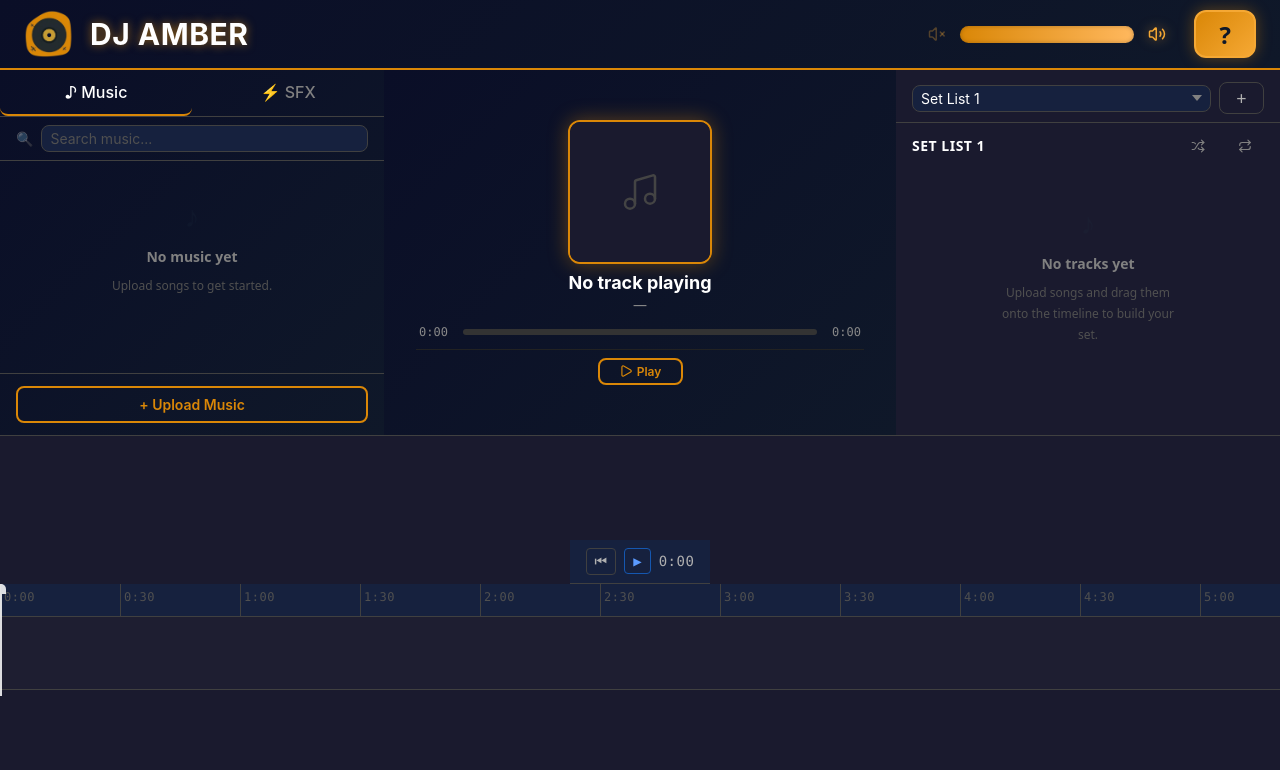
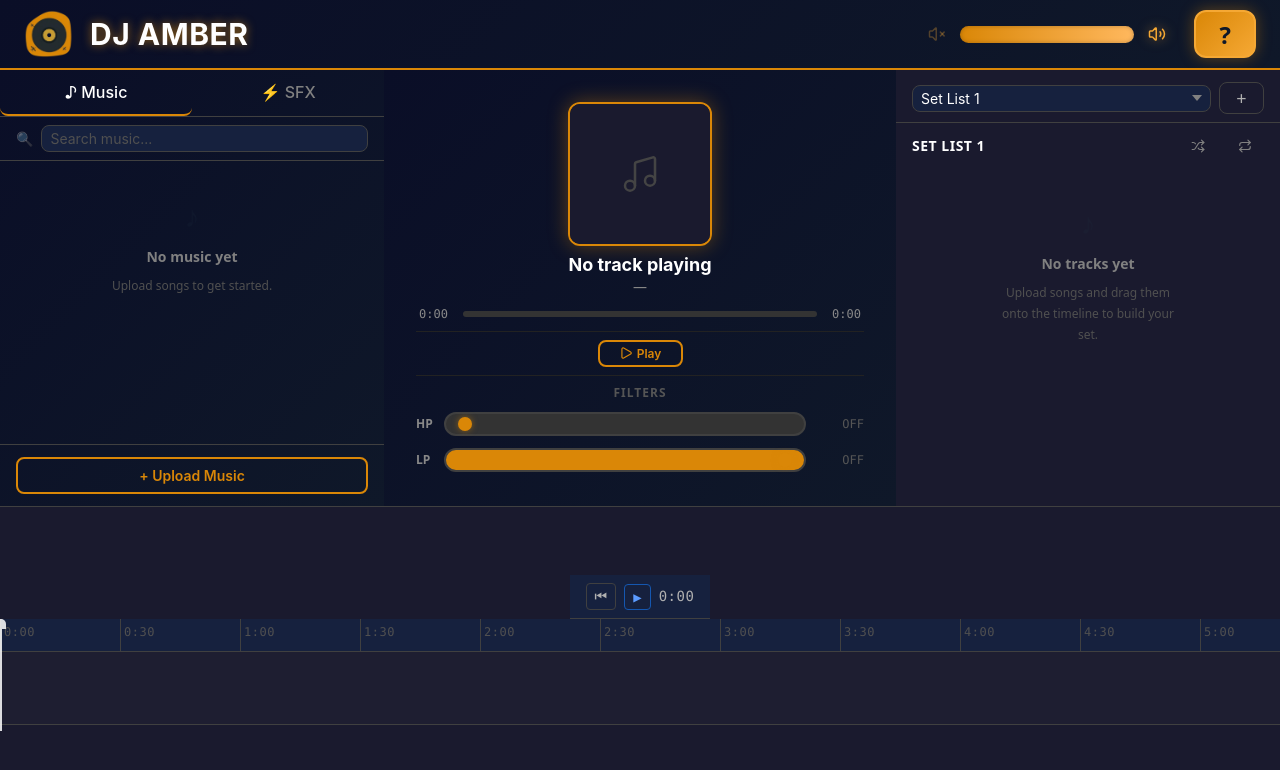
Before and after one commit to hashmapenjoyer/DJ-AMBER, a React (Vite) app: page / in a window 1280 px wide. Shown: the top 770 px of the page. Built offline with nearby package versions, Linux system fonts and the light colour scheme.

Commit message:
first draft w/ai UI

```diff
--- a/src/audio/VolumeController.ts
+++ b/src/audio/VolumeController.ts
@@ -2,7 +2,8 @@ import type { Gain } from './types';
 
 /**
  * owns the WebAudio gain-node graph:
- *   per-track gains -> master gain -> destination
+ *   musicTrackGain -> highpassFilter -> lowpassFilter -> masterGain -> destination
+ *   sfxTrackGain                                      -> masterGain
  *
  * exposes the track gain nodes so the Scheduler can connect
  * source nodes to the right bus.
@@ -14,14 +15,27 @@ export class VolumeController {
   readonly musicTrackGain: GainNode;
   readonly sfxTrackGain: GainNode;
 
+  private readonly highpassFilter: BiquadFilterNode;
+  private readonly lowpassFilter: BiquadFilterNode;
+
   constructor(ctx: AudioContext) {
     this.ctx = ctx;
 
     this.masterGain = ctx.createGain();
     this.masterGain.connect(ctx.destination);
 
+    this.highpassFilter = ctx.createBiquadFilter();
+    this.highpassFilter.type = 'highpass';
+    this.highpassFilter.frequency.value = 20; // 20 Hz = effectively bypassed
+
+    this.lowpassFilter = ctx.createBiquadFilter();
+    this.lowpassFilter.type = 'lowpass';
+    this.lowpassFilter.frequency.value = 20000; // 20 kHz = effectively bypassed
+
     this.musicTrackGain = ctx.createGain();
-    this.musicTrackGain.connect(this.masterGain);
+    this.musicTrackGain.connect(this.highpassFilter);
+    this.highpassFilter.connect(this.lowpassFilter);
+    this.lowpassFilter.connect(this.masterGain);
 
     this.sfxTrackGain = ctx.createGain();
     this.sfxTrackGain.connect(this.masterGain);
@@ -38,4 +52,14 @@ export class VolumeController {
   setSfx(gain: Gain): void {
     this.sfxTrackGain.gain.setValueAtTime(gain, this.ctx.currentTime);
   }
+
+  /** Set the highpass cutoff frequency in Hz. 20 Hz = effectively bypassed. */
+  setHighpass(freq: number): void {
+    this.highpassFilter.frequency.setValueAtTime(freq, this.ctx.currentTime);
+  }
+
+  /** Set the lowpass cutoff frequency in Hz. 20000 Hz = effectively bypassed. */
+  setLowpass(freq: number): void {
+    this.lowpassFilter.frequency.setValueAtTime(freq, this.ctx.currentTime);
+  }
 }
--- a/src/components/NowPlaying.tsx
+++ b/src/components/NowPlaying.tsx
@@ -1,4 +1,4 @@
-import { useEffect, useRef, useCallback } from 'react';
+import { useEffect, useRef, useCallback, useState } from 'react';
 import { Music, Play, Pause } from 'lucide-react';
 import '../styles/now-playing.css';
 import { useAudioEngine } from '../audio/UseAudioEngine';
@@ -11,6 +11,35 @@ interface NowPlayingProps {
 
 export default function NowPlaying({ libraryItems }: NowPlayingProps) {
   const { engine, currentSongTitle, currentSongArtist, transportState } = useAudioEngine();
+
+  // slider positions: HP 0-100 maps to 20-2000 Hz, LP 0-100 maps to 200-20000 Hz
+  const [hpSlider, setHpSlider] = useState(0);
+  const [lpSlider, setLpSlider] = useState(100);
+
+  const sliderToHighpass = (v: number) => 20 * Math.pow(100, v / 100);
+  const sliderToLowpass = (v: number) => 200 * Math.pow(100, v / 100);
+
+  const formatFreq = (hz: number): string => {
+    if (hz >= 1000) return `${(hz / 1000).toFixed(hz >= 10000 ? 0 : 1)}k`;
+    return `${Math.round(hz)}`;
+  };
+
+  const handleHpChange = (e: React.ChangeEvent<HTMLInputElement>) => {
+    const v = Number(e.target.value);
+    setHpSlider(v);
+    engine.volume.setHighpass(sliderToHighpass(v));
+  };
+
+  const handleLpChange = (e: React.ChangeEvent<HTMLInputElement>) => {
+    const v = Number(e.target.value);
+    setLpSlider(v);
+    engine.volume.setLowpass(sliderToLowpass(v));
+  };
+
+  const hpFreq = sliderToHighpass(hpSlider);
+  const lpFreq = sliderToLowpass(lpSlider);
+  const hpActive = hpSlider > 0;
+  const lpActive = lpSlider < 100;
 
   const isPlaying = transportState === 'playing';
   const hasTrack = currentSongTitle !== '';
@@ -139,6 +168,45 @@ export default function NowPlaying({ libraryItems }: NowPlayingProps) {
               {isPlaying ? 'Pause' : 'Play'}
             </button>
           </div>
+
+          {/* Filters */}
+          <div className="np-filter-section">
+            <span className="np-filter-title">Filters</span>
+            <div className="np-filter-row">
+              <span className="np-filter-label">HP</span>
+              <input
+                type="range"
+                className="np-filter-slider"
+                min={0}
+                max={100}
+                value={hpSlider}
+                onChange={handleHpChange}
+                style={{
+                  background: `linear-gradient(to right, #da8707 0%, #da8707 ${hpSlider}%, #333333 ${hpSlider}%, #333333 100%)`,
+                }}
+              />
+              <span className={`np-filter-value ${hpActive ? 'np-filter-value--active' : ''}`}>
+                {hpActive ? `${formatFreq(hpFreq)} Hz` : 'OFF'}
+              </span>
+            </div>
+            <div className="np-filter-row">
+              <span className="np-filter-label">LP</span>
+              <input
+                type="range"
+                className="np-filter-slider"
+                min={0}
+                max={100}
+                value={lpSlider}
+                onChange={handleLpChange}
+                style={{
+                  background: `linear-gradient(to right, #da8707 0%, #da8707 ${lpSlider}%, #333333 ${lpSlider}%, #333333 100%)`,
+                }}
+              />
+              <span className={`np-filter-value ${lpActive ? 'np-filter-value--active' : ''}`}>
+                {lpActive ? `${formatFreq(lpFreq)} Hz` : 'OFF'}
+              </span>
+            </div>
+          </div>
         </div>
       </div>
     </div>
--- a/src/styles/now-playing.css
+++ b/src/styles/now-playing.css
@@ -169,6 +169,93 @@
   box-shadow: 0 0 15px rgba(218, 135, 7, 0.5);
 }
 
+/* Filters */
+.np-filter-section {
+  width: 100%;
+  display: flex;
+  flex-direction: column;
+  gap: var(--space-2);
+  padding-top: var(--space-2);
+  border-top: 1px solid #222222;
+}
+
+.np-filter-title {
+  font-size: var(--fs-xs);
+  font-weight: var(--fw-semibold);
+  color: #555555;
+  text-transform: uppercase;
+  letter-spacing: var(--ls-wider);
+  text-align: center;
+}
+
+.np-filter-row {
+  display: flex;
+  align-items: center;
+  gap: var(--space-2);
+  width: 100%;
+}
+
+.np-filter-label {
+  font-size: var(--fs-xs);
+  font-weight: var(--fw-semibold);
+  color: #888888;
+  min-width: 18px;
+}
+
+.np-filter-slider {
+  flex: 1;
+  -webkit-appearance: none;
+  appearance: none;
+  height: 4px;
+  border-radius: var(--br-full);
+  cursor: pointer;
+  outline: none;
+  transition: height var(--transition-base);
+}
+
+.np-filter-slider:hover {
+  height: 6px;
+}
+
+.np-filter-slider::-webkit-slider-thumb {
+  -webkit-appearance: none;
+  appearance: none;
+  width: 14px;
+  height: 14px;
+  border-radius: 50%;
+  background: #da8707;
+  cursor: pointer;
+  box-shadow: 0 0 6px rgba(218, 135, 7, 0.5);
+  transition: box-shadow var(--transition-base);
+}
+
+.np-filter-slider:hover::-webkit-slider-thumb {
+  box-shadow: 0 0 12px rgba(218, 135, 7, 0.7);
+}
+
+.np-filter-slider::-moz-range-thumb {
+  width: 14px;
+  height: 14px;
+  border: none;
+  border-radius: 50%;
+  background: #da8707;
+  cursor: pointer;
+  box-shadow: 0 0 6px rgba(218, 135, 7, 0.5);
+}
+
+.np-filter-value {
+  font-size: var(--fs-xs);
+  color: #555555;
+  min-width: 48px;
+  text-align: right;
+  font-family: var(--font-mono);
+  transition: color var(--transition-base);
+}
+
+.np-filter-value--active {
+  color: #da8707;
+}
+
 /* Responsive Design */
 @media (max-width: 1200px) {
   .now-playing-container {
```
